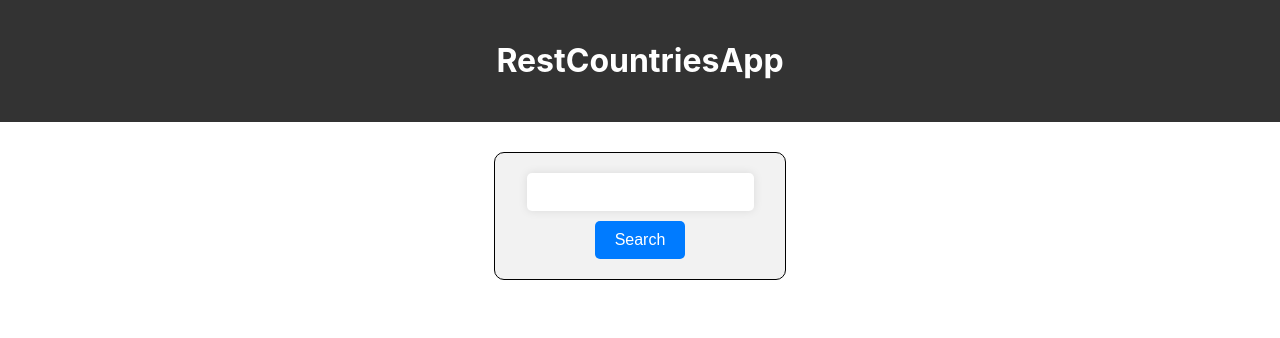
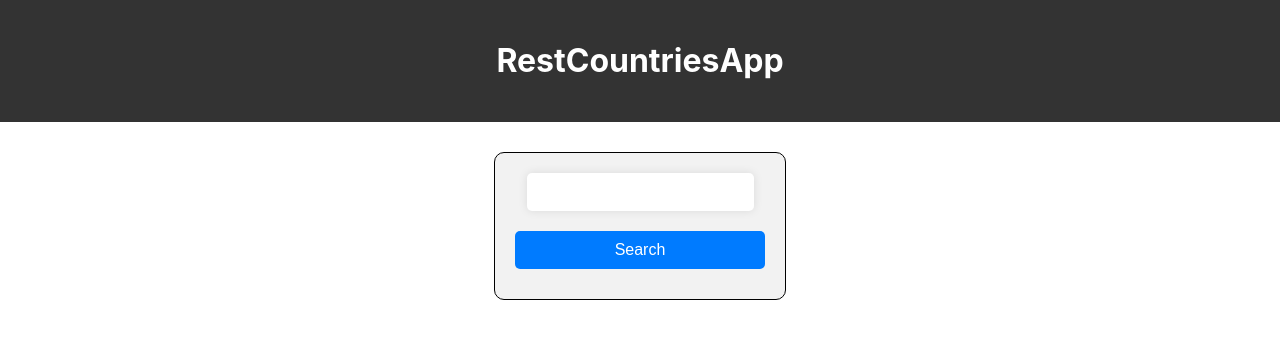
Before and after one commit to JamesJPaterson/restcountries, a React (Create React App) app in the folder restcountries-app/: page / in a window 1280 px wide. Shown: the top 338 px of the page. Built offline with nearby package versions, Linux system fonts and the light colour scheme.

Commit message:
additional info and css added

```diff
--- a/restcountries-app/src/App.css
+++ b/restcountries-app/src/App.css
@@ -115,3 +115,29 @@ header {
   font-size: 16px;
   margin-bottom: 5px;
 }
+
+button {
+  background-color: #007bff;
+  width: 250px;
+  display: flex;
+  justify-content: center;
+  border: none;
+  color: white;
+  padding: 10px 20px;
+  text-align: center;
+  text-decoration: none;
+  font-size: 16px;
+  margin: 10px auto;
+  cursor: pointer;
+  border-radius: 5px;
+}
+
+button:hover {
+  background-color: #0062cc;
+}
+
+.country-details {
+  border: 1px solid #ccc;
+  padding: 10px;
+  margin-top: 10px;
+}
--- a/restcountries-app/src/App.js
+++ b/restcountries-app/src/App.js
@@ -5,6 +5,7 @@ import React, { useState, useEffect } from 'react';
 function App() {
   const [query, setQuery] = useState("");
   const [response, setResponse] = useState(null);
+  const [showDetails, setShowDetails] = useState(false);
 
 
   const handleSubmit = (event) => {
@@ -15,6 +16,10 @@ function App() {
         setResponse(data);
       })
       // removed excess and returned data
+  }
+
+  const toggleDetails = () => {
+    setShowDetails(!showDetails);
   }
 
   return (
@@ -40,6 +45,18 @@ function App() {
         <p>Languages: {Object.values(country.languages).join(", ")}</p>
         <p>Currency: {Object.values(country.currencies)[0].name}</p>
         <img src={country.flags.png} alt="Flag of {country.name.common}" />
+        <div style={{display: 'flex', flexDirection: 'column'}}>
+        <button onClick={toggleDetails}>Additional Information</button>
+              {showDetails && (
+                <div className="country-details">
+                  <p>Subregion: {country.subregion}</p>
+                  <p>Timezone(s): {country.timezones}</p>
+                  <p>Area: {country.area} km²</p>
+                  <p>Borders: {country.borders}</p>
+                </div>
+              )}
+          </div>
+
       </div>
     ))}
   </div>
```
